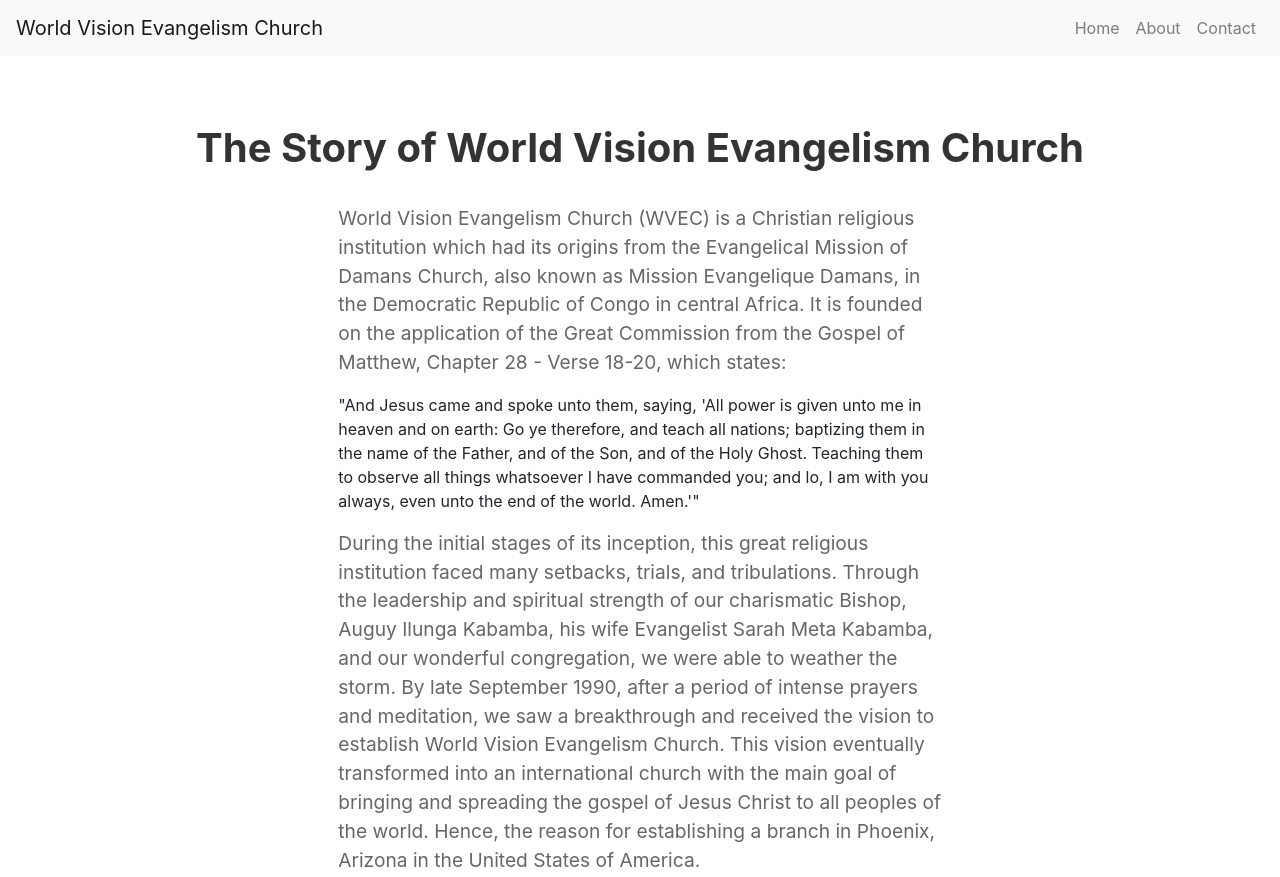
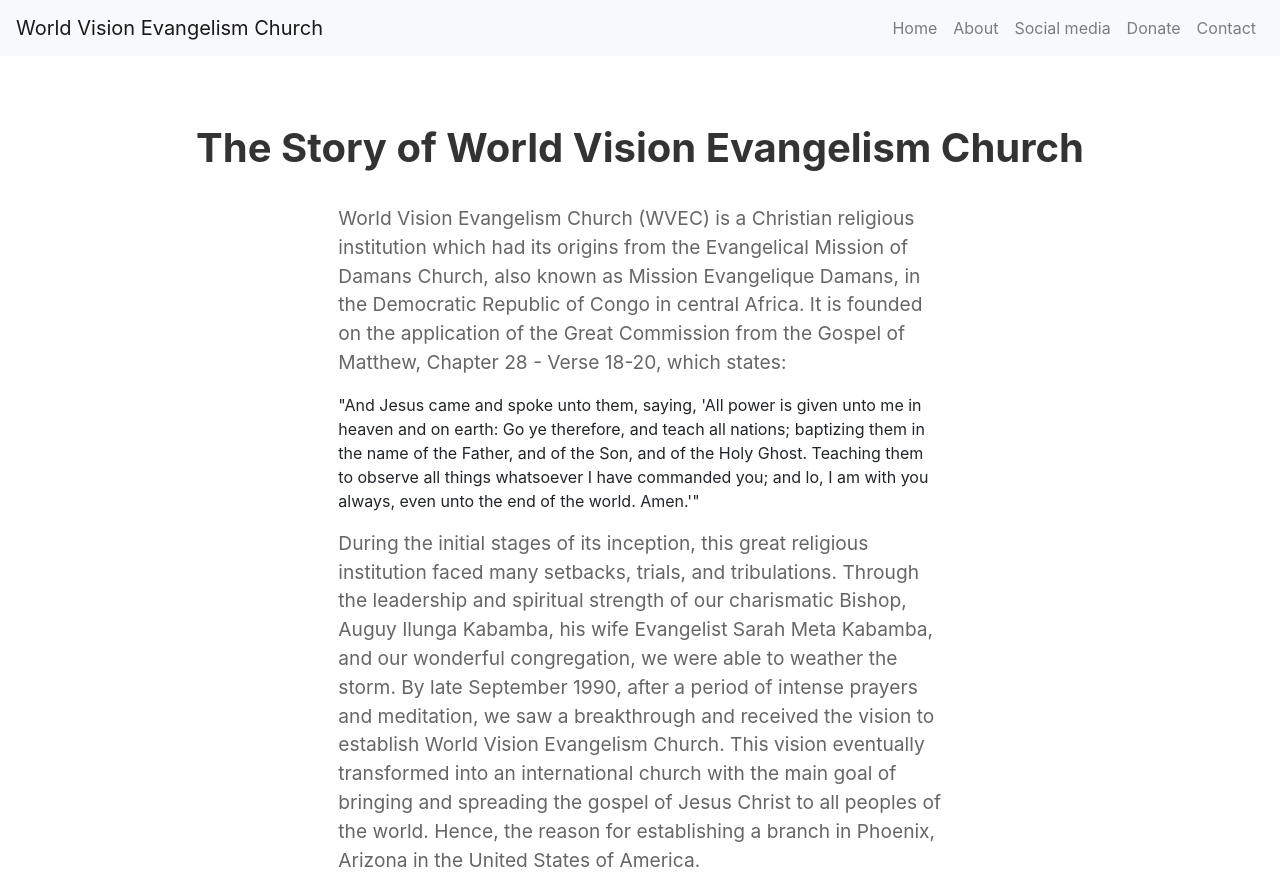
Before and after one commit to EmmaNkulu14/wvec, a website built with Parcel: page about.html in a window 1280 px wide. Shown: the top 877 px of the page. Built offline with nearby package versions, Linux system fonts and the light colour scheme.

Commit message:
Update about.html

```diff
--- a/about.html
+++ b/about.html
@@ -4,7 +4,7 @@
   <meta charset="UTF-8">
   <meta name="viewport" content="width=device-width, initial-scale=1.0">
   <link rel="stylesheet" href="https://stackpath.bootstrapcdn.com/bootstrap/4.5.0/css/bootstrap.min.css">
-  <link rel="stylesheet" href="css/main.css">
+  <link rel="stylesheet" href="/css/main.css">
   <link rel="stylesheet" href="https://cdn.jsdelivr.net/npm/@fortawesome/fontawesome-free@6.2.1/css/fontawesome.min.css" integrity="sha384-QYIZto+st3yW+o8+5OHfT6S482Zsvz2WfOzpFSXMF9zqeLcFV0/wlZpMtyFcZALm" crossorigin="anonymous">
   <link rel="stylesheet" href="https://cdnjs.cloudflare.com/ajax/libs/font-awesome/4.7.0/css/font-awesome.min.css">
   <script src="https://use.fontawesome.com/c353038e56.js"></script>
@@ -27,7 +27,12 @@
         <li class="nav-item">
           <a class="nav-link" href="about.html">About</a>
         </li>
-
+        <li class="nav-item">
+          <a class="nav-link" href="socialmedia.html">Social media</a>
+        </li>
+        <li class="nav-item">
+          <a class="nav-link" href="donate.html">Donate</a>
+        </li>
         <li class="nav-item">
           <a class="nav-link" href="#footer">Contact</a>
         </li>
```
